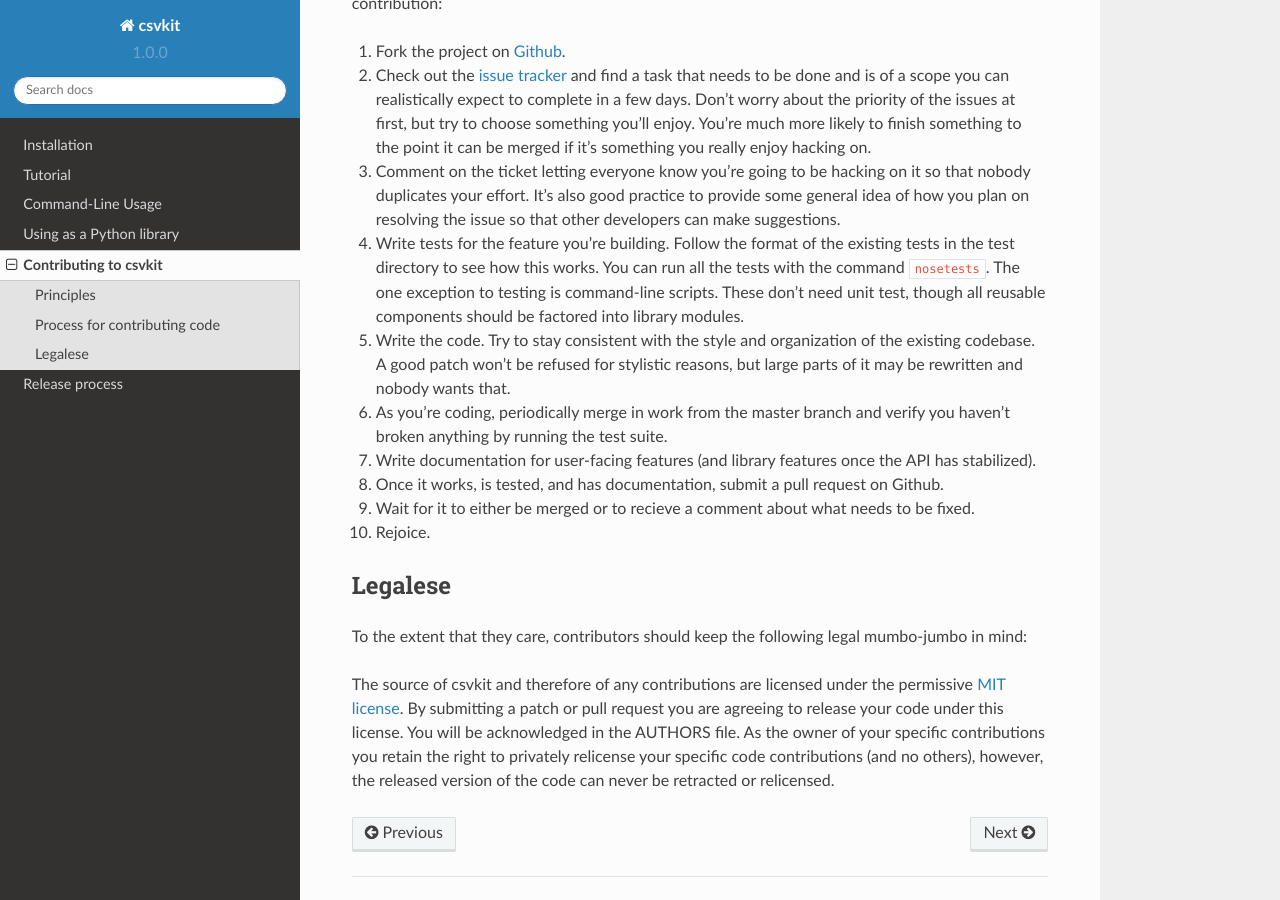
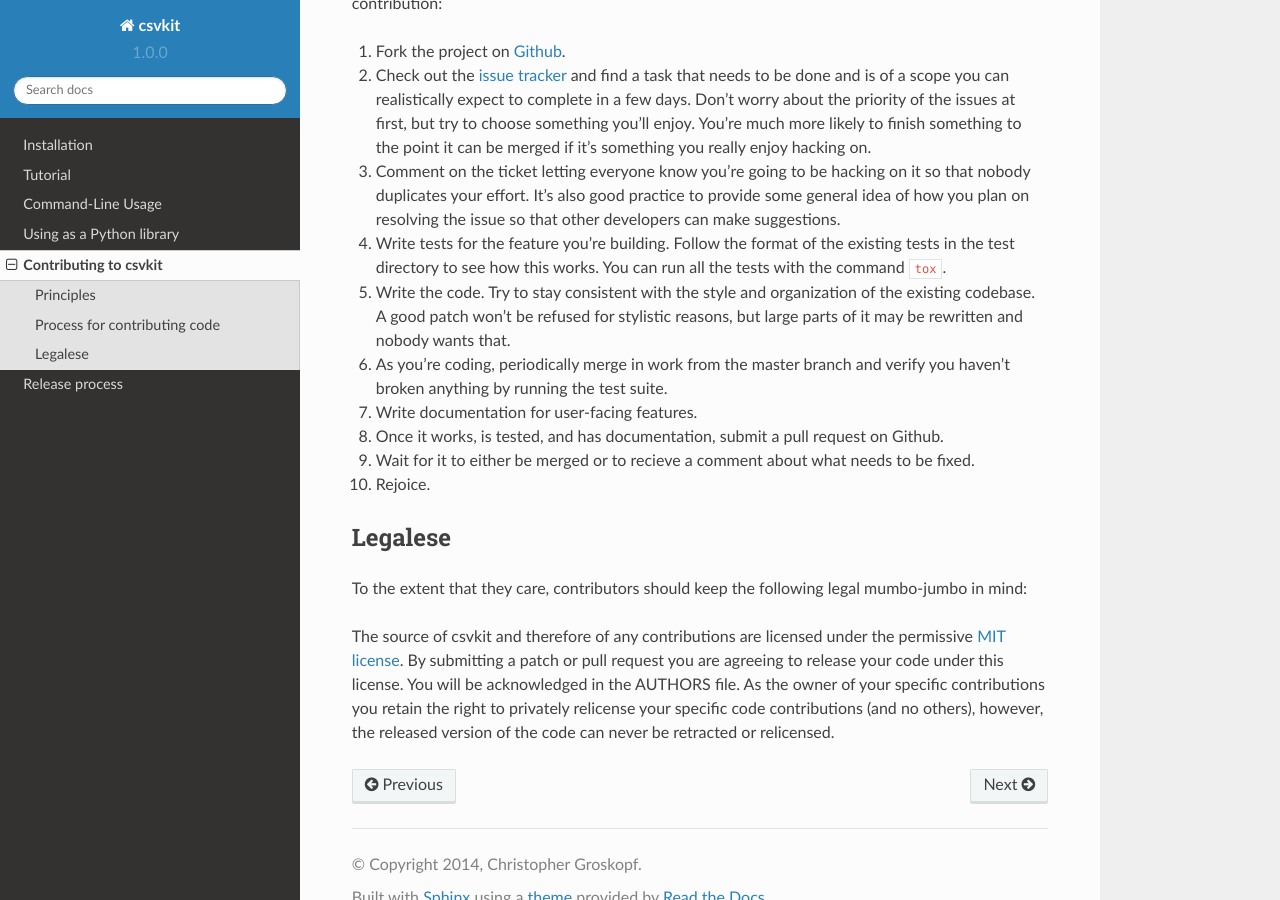
Before and after one commit to wireservice/csvkit, a Sphinx documentation site: the page built from docs/contributing.rst, in a window 1280 px wide and 900 px high, scrolled down 808 px. Built offline with Sphinx 7.4.7 and the Read the Docs theme 2.0.0, drawn with Linux system fonts in a browser that asks for light colours.

```diff
--- a/docs/contributing.rst
+++ b/docs/contributing.rst
@@ -31,10 +31,10 @@ Contributors should use the following roadmap to guide them through the process
 #. Fork the project on `Github <https://github.com/onyxfish/csvkit>`_.
 #. Check out the `issue tracker <https://github.com/onyxfish/csvkit/issues>`_ and find a task that needs to be done and is of a scope you can realistically expect to complete in a few days. Don't worry about the priority of the issues at first, but try to choose something you'll enjoy. You're much more likely to finish something to the point it can be merged if it's something you really enjoy hacking on.
 #. Comment on the ticket letting everyone know you're going to be hacking on it so that nobody duplicates your effort. It's also good practice to provide some general idea of how you plan on resolving the issue so that other developers can make suggestions.
-#. Write tests for the feature you're building. Follow the format of the existing tests in the test directory to see how this works. You can run all the tests with the command ``nosetests``. The one exception to testing is command-line scripts. These don't need unit test, though all reusable components should be factored into library modules.
+#. Write tests for the feature you're building. Follow the format of the existing tests in the test directory to see how this works. You can run all the tests with the command ``tox``.
 #. Write the code. Try to stay consistent with the style and organization of the existing codebase. A good patch won't be refused for stylistic reasons, but large parts of it may be rewritten and nobody wants that.
 #. As you're coding, periodically merge in work from the master branch and verify you haven't broken anything by running the test suite.
-#. Write documentation for user-facing features (and library features once the API has stabilized).
+#. Write documentation for user-facing features.
 #. Once it works, is tested, and has documentation, submit a pull request on Github.
 #. Wait for it to either be merged or to recieve a comment about what needs to be fixed.
 #. Rejoice.
--- a/docs/scripts/in2csv.rst
+++ b/docs/scripts/in2csv.rst
@@ -73,7 +77,6 @@ Standardize the formatting of a CSV file (quoting, line endings, etc.)::
 Fetch csvkit's open issues from the Github API, convert the JSON response into a CSV and write it to a file::
 
     $ curl https://api.github.com/repos/onyxfish/csvkit/issues?state=open | in2csv -f json -v > issues.csv
-
 Convert a DBase DBF file to an equivalent CSV::
 
     $ in2csv examples/testdbf.dbf > testdbf_converted.csv
```
Also changed, not shown: other parts of docs/scripts/in2csv.rst (+4 -0 lines), 2 other files.
